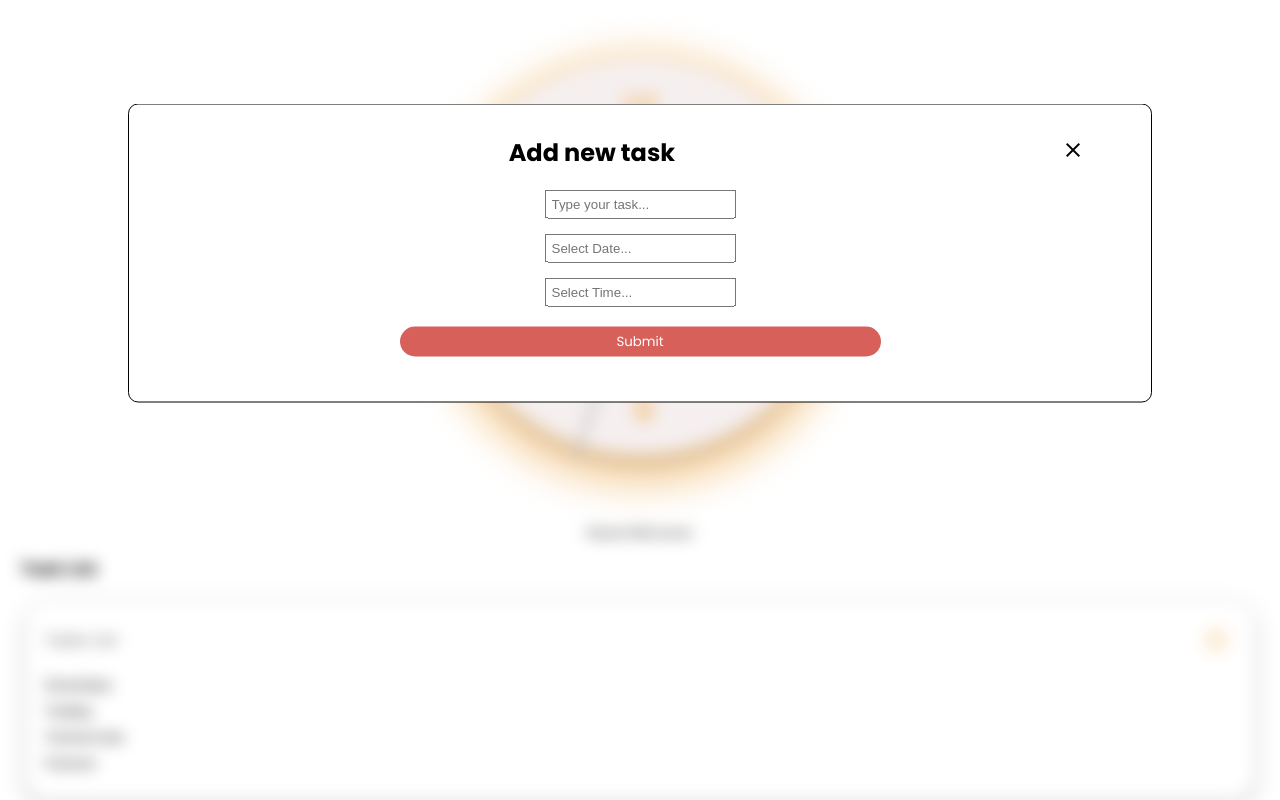
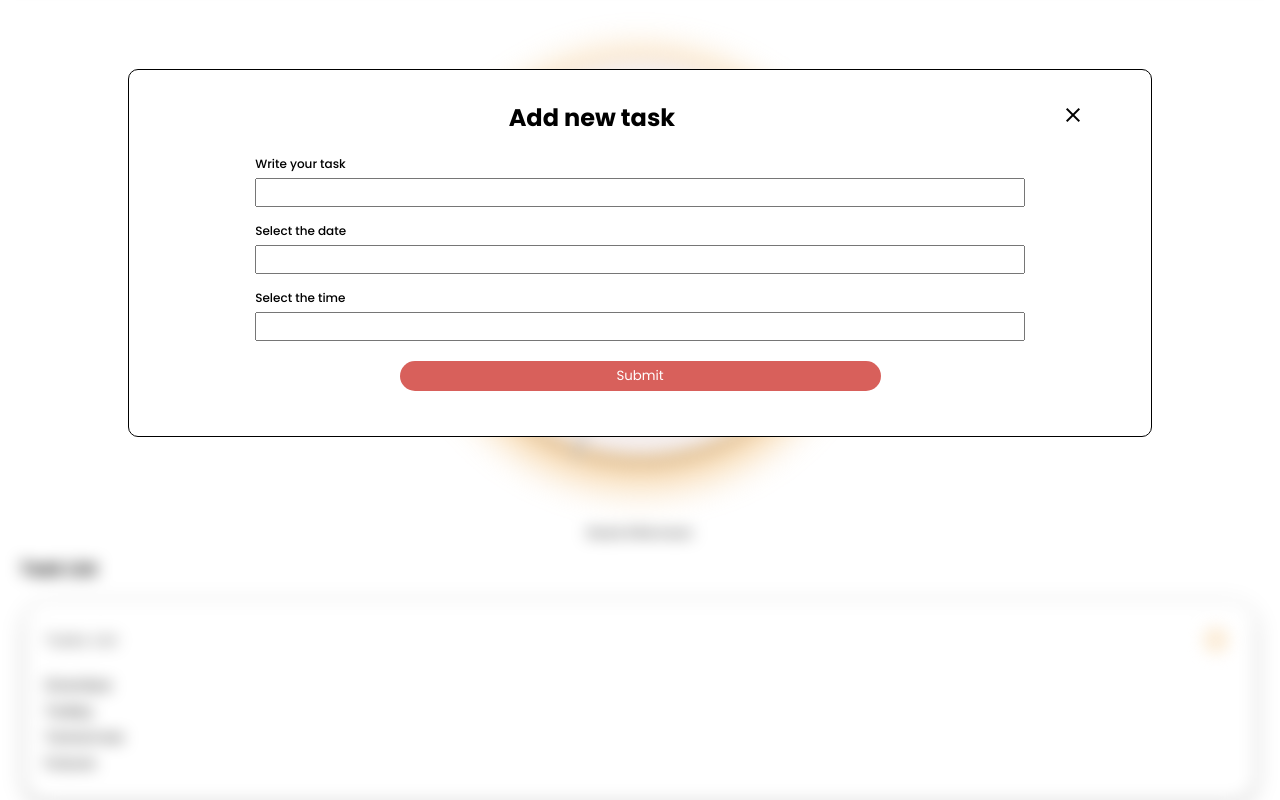
Before and after one commit to vaiperlexmar/todo-purejs, a website built with Vite: page index.html in a window 1280 px wide. Both pictures are taken after a click on the button 1216 px from the left and 933 px from the top of the page. Shown: the part 294-1094 px from the top of the page. Built offline with nearby package versions, Linux system fonts and the light colour scheme; some packages are replaced by stand-ins of ours; no server answers; the database is empty.

Commit message:
refactor: Destructuring of modal logic
- Add labels for inputs
- Rewrite closing modal logic: add closing by clicking outside of modal, improve readability

```diff
--- a/index.html
+++ b/index.html
@@ -23,24 +23,34 @@
             <span class="material-symbols-outlined"> close </span>
           </button>
         </header>
+        <form action="">
+          <label for="task-name" class="modal__input-label">
+            Write your task
+          </label>
+
           <input
             class="modal__input modal__task-name"
             type="text"
             name="task-name"
-          placeholder="Type your task..."
           />
+
+          <label for="task-name" class="modal__input-label">
+            Select the date
+          </label>
+
           <input
             class="modal__input modal__datepicker"
             type="text"
             name="task-date"
-          placeholder="Select Date..."
           />
 
+          <label for="task-name" class="modal__input-label">
+            Select the time
+          </label>
           <input
             class="modal__input modal__timepicker"
             type="text"
             name="task-time"
-          placeholder="Select Time..."
           />
 
           <input
@@ -48,6 +58,7 @@
             type="button"
             value="Submit"
           />
+        </form>
       </div>
 
       <div class="container">
@@ -106,7 +117,8 @@
       </div>
     </div>
     <script type="module" src="/src/db.js"></script>
+    <script type="module" src="/src/clock.js"></script>
+    <script type="module" src="/src/modal.js"></script>
     <script type="module" src="/src/index.js"></script>
-    <script type="module" src="/src/clock.js"></script>
   </body>
 </html>
--- a/package.json
+++ b/package.json
@@ -5,6 +5,7 @@
   "type": "module",
   "scripts": {
     "dev": "vite",
+    "host": "vite --host",
     "build": "vite build",
     "preview": "vite preview"
   },
--- a/src/index.js
+++ b/src/index.js
@@ -1,43 +1,6 @@
 "use strict";
-import flatpickr from "flatpickr";
 import { db, getTasks } from "./db";
 import createTask from "./Task";
-
-const addBtn = document.querySelector(".task-list__add-btn");
-const modal = document.querySelector(".modal");
-const container = document.querySelector(".container"); // container for blur content with modal
-const datePicker = document.querySelector(".modal__datepicker");
-const timePicker = document.querySelector(".modal__timepicker");
-
-flatpickr(datePicker, {});
-flatpickr(timePicker, {
-  enableTime: true,
-  noCalendar: true,
-  dateFormat: "H:i",
-  time_24hr: true,
-});
-
-// Modal window logic
-
-addBtn.addEventListener("click", () => {
-  modal.classList.remove("scale-down-center");
-  modal.style.display = "block";
-
-  modal.classList.add("scale-up-center");
-
-  container.classList.add("blur-filter");
-});
-
-const modalCloseBtn = document.querySelector(".modal__close");
-
-modalCloseBtn.addEventListener("click", () => {
-  modal.classList.remove("scale-up-center");
-  modal.classList.add("scale-down-center");
-  setTimeout(() => {
-    modal.style.display = "none";
-  }, 400);
-  container.classList.remove("blur-filter");
-});
 
 // Get tasks from DB and setting to task lists
 const overdueTasks = document.querySelector(".sublist_overdue");
--- /dev/null
+++ b/src/modal.js
@@ -0,0 +1,52 @@
+"use strict";
+
+import flatpickr from "flatpickr";
+
+const addBtn = document.querySelector(".task-list__add-btn");
+const modal = document.querySelector(".modal");
+const container = document.querySelector(".container"); // container for blur content with modal
+
+const modalTaskInput = document.querySelector(".modal__task-name");
+const modalDatePicker = document.querySelector(".modal__datepicker");
+const modalTimePicker = document.querySelector(".modal__timepicker");
+
+flatpickr(modalDatePicker, {});
+flatpickr(modalTimePicker, {
+  enableTime: true,
+  enableSeconds: false,
+  noCalendar: true,
+  time_24hr: true,
+});
+
+// ================================
+//      Visual Logic of Modal
+// ================================
+
+function closeModal() {
+  modalTaskInput.value = "";
+  flatpickr(modalDatePicker).clear();
+  flatpickr(modalTimePicker).clear();
+
+  modal.classList.remove("scale-up-center");
+  modal.classList.add("scale-down-center");
+  setTimeout(() => {
+    modal.style.display = "none";
+    container.removeEventListener("click", closeModal);
+  }, 400);
+  container.classList.remove("blur-filter");
+}
+
+const modalCloseBtn = document.querySelector(".modal__close");
+modalCloseBtn.addEventListener("click", closeModal);
+
+addBtn.addEventListener("click", () => {
+  modal.classList.remove("scale-down-center");
+  modal.style.display = "block";
+
+  modal.classList.add("scale-up-center");
+
+  container.classList.add("blur-filter");
+  setTimeout(() => {
+    container.addEventListener("click", closeModal);
+  }, 500);
+});
--- a/src/style/style.css
+++ b/src/style/style.css
@@ -282,8 +282,18 @@ body {
 
 .modal__input {
   display: block;
+  width: 80%;
   margin: 0 auto 1.5rem;
   padding: 0.5rem 0.5rem 0.5rem 0.5rem;
+}
+
+.modal__input-label {
+  text-align: start;
+  display: block;
+  width: 80%;
+  margin: 0 auto 0.5rem;
+  font-weight: 500;
+  font-size: var(--fs-7);
 }
 
 .modal__timepicker {
```
Lines whose indentation alone changed are shown as unchanged.
